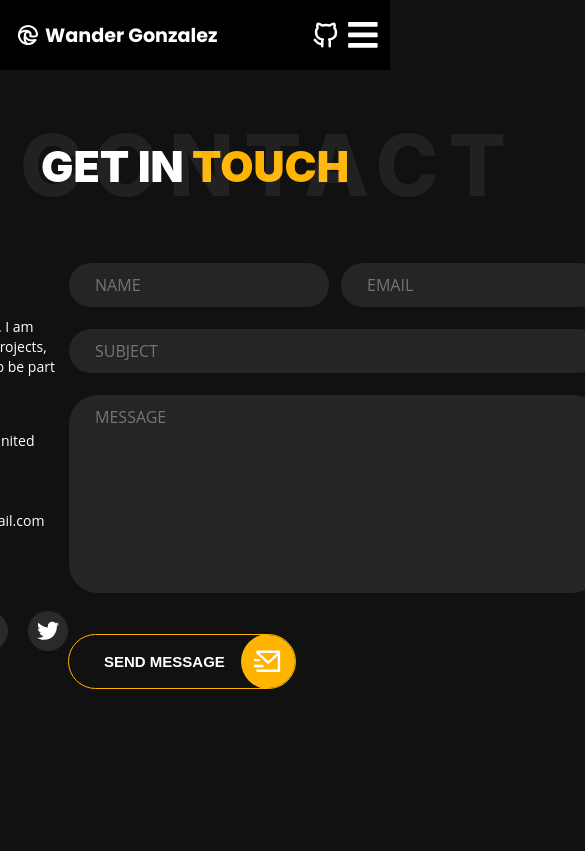
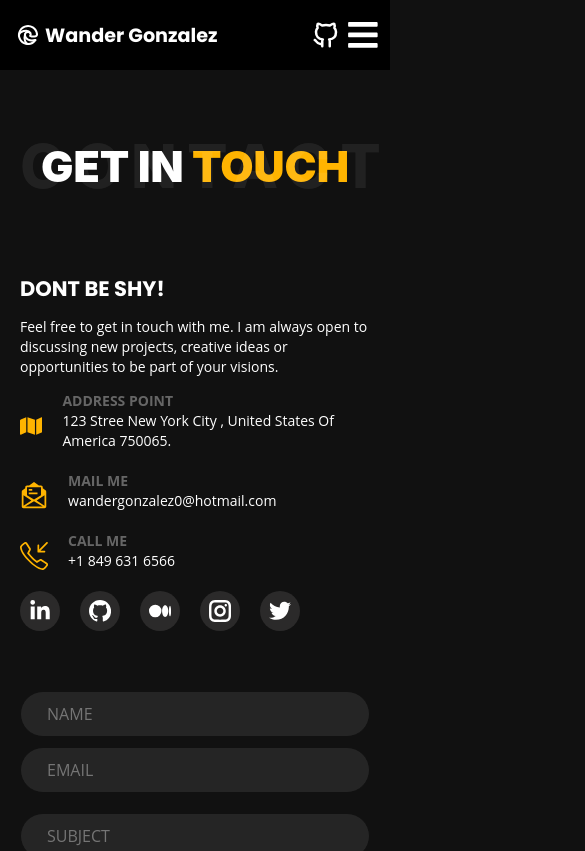
Before and after one commit to wandergithub/w-portfolio, a React (Create React App) app: page /contact in a window 390 px wide. Shown: the top 851 px of the page, 585 px wide, since content can reach past the window. Built offline with nearby package versions, Linux system fonts and the light colour scheme.

Commit message:
Add contact mobile responsiveness

```diff
--- a/src/components/Contact/Contact.js
+++ b/src/components/Contact/Contact.js
@@ -27,7 +27,7 @@ const Contact = () => {
           Get in
           <span> Touch</span>
         </h1>
-        <span className="title-bg">Contact</span>
+        <span className="title-bg span-contact">Contact</span>
       </div>
 
       <div className="contact-info">
--- a/src/components/Contact/Contact.scss
+++ b/src/components/Contact/Contact.scss
@@ -3,6 +3,7 @@
 .contact-info {
   display: flex;
   flex-direction: row;
+  width: 100%;
 }
 
 .contact-info div > div {
@@ -89,3 +90,18 @@ form textarea {
 form button {
   align-self: self-start;
 }
+
+@media screen and (max-width: 768px) {
+  .span-contact {
+    font-size: 60px;
+  }
+
+  .contact-info {
+    flex-direction: column;
+    gap: 50px;
+  }
+
+  form div {
+    flex-direction: column;
+  }
+}
```
Lines whose indentation alone changed are shown as unchanged.
